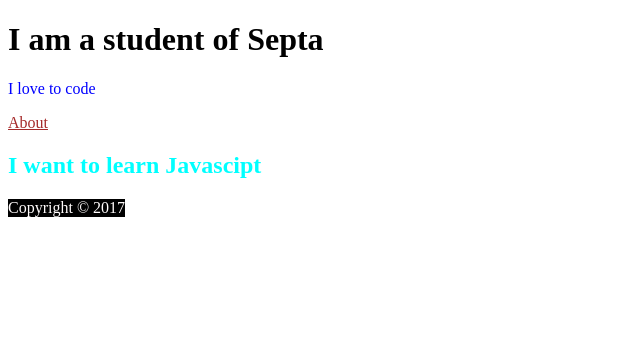
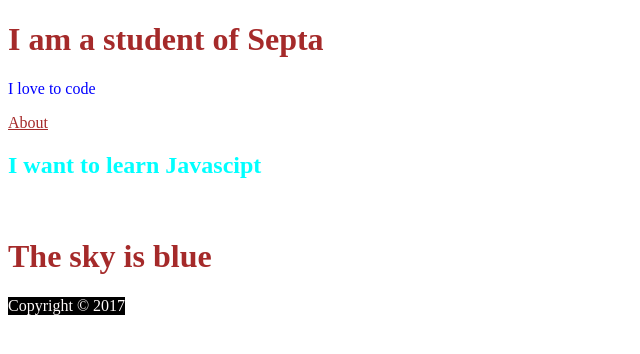
Before and after one commit to Rita-Oyeyiola/septa-01, a plain HTML site: page index.html in a window 1280 px wide. Shown: the whole page, without its empty margins (0-640 px from the left). Drawn offline with Linux system fonts and the light colour scheme.

Commit message:
update html and css

```diff
--- a/index.html
+++ b/index.html
@@ -13,6 +13,8 @@
     <a href="about.html">About</a>
     <br>
     <h2>I want to learn Javascipt</h2>
+    <br>
+    <h1>The sky is blue</h1>
 
     <footer>
         Copyright &copy 2017
--- a/style.css
+++ b/style.css
@@ -12,3 +12,6 @@ footer{
     background-color: black;
     width: fit-content;
 }
+h1{
+    color: brown;
+}
```
